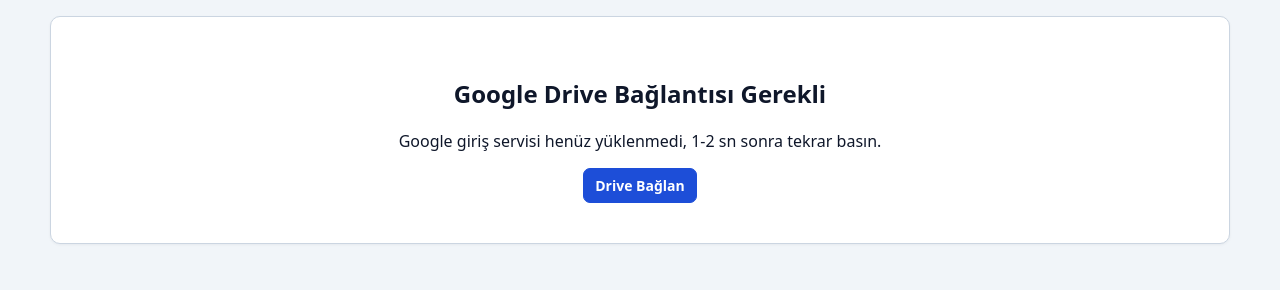
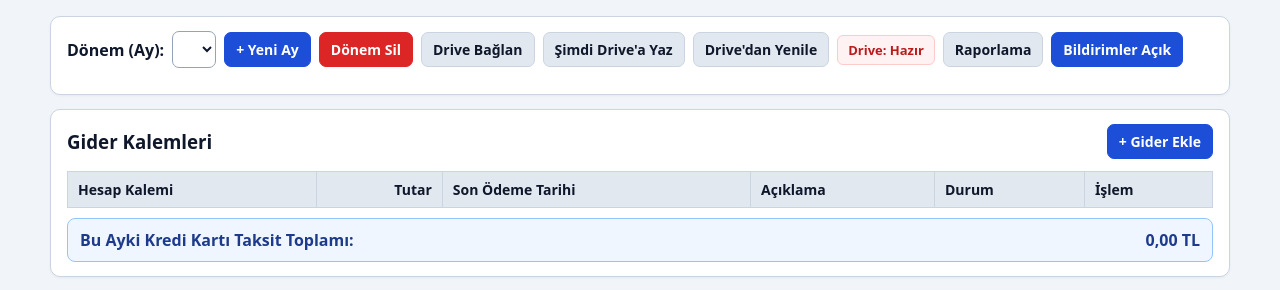
Before and after one commit to recakir35/butce-pwa, a plain HTML site: page index.html in a window 1280 px wide. Shown: the top 290 px of the page. Drawn offline with Linux system fonts and the light colour scheme.

Commit message:
Update index.html

```diff
--- a/index.html
+++ b/index.html
@@ -11,24 +11,18 @@
 </head>
 <body>
   <div class="container">
-    <!-- Drive bağlı değilken SADECE bu ekran görünür -->
-    <div id="driveGate" class="card" style="text-align:center; padding:40px 20px;">
-      <h2>Google Drive Bağlantısı Gerekli</h2>
-      <p id="driveGateStatus">Drive bağlanılmadan hiçbir veri gösterilmez.</p>
-      <button id="driveConnectBtn" type="button" class="primary">Drive Bağlan</button>
-    </div>
-
-    <!-- Drive bağlandıktan sonra açılan tam çalışma alanı -->
-    <div id="appWorkspace" class="hidden">
     <div class="card">
       <div class="toolbar">
         <label for="periodSelect"><strong>Dönem (Ay):</strong></label>
         <select id="periodSelect"></select>
         <button id="addPeriodBtn" type="button" class="primary">+ Yeni Ay</button>
         <button id="deletePeriodBtn" type="button" class="danger">Dönem Sil</button>
-          <span id="driveStatusText" class="drive-status">Drive: Bağlandı</span>
+
+        <button id="driveConnectBtn" type="button" class="secondary">Drive Bağlan</button>
         <button id="driveSyncNowBtn" type="button" class="secondary">Şimdi Drive'a Yaz</button>
         <button id="driveReloadBtn" type="button" class="secondary">Drive'dan Yenile</button>
+        <span id="driveStatusText" class="drive-status">Drive: Hazır</span>
+
         <button id="toggleReportBtn" type="button" class="secondary">Raporlama</button>
         <button id="toggleNotifyBtn" type="button" class="primary">Bildirimler Açık</button>
       </div>
@@ -138,9 +132,8 @@
       </table>
     </div>
   </div>
-  </div>
 
-  <!-- Gider Ekleme / Düzenleme Modalı -->
+  <!-- Gider Modalı -->
   <div id="expenseModal" class="modal-backdrop">
     <div class="modal-box">
       <h3 id="expenseModalTitle">Gider Kalemi</h3>
@@ -169,7 +162,7 @@
     </div>
   </div>
 
-  <!-- Gelir Ekleme / Düzenleme Modalı -->
+  <!-- Gelir Modalı -->
   <div id="incomeModal" class="modal-backdrop">
     <div class="modal-box">
       <h3 id="incomeModalTitle">Gelir Kalemi</h3>
@@ -194,7 +187,7 @@
     </div>
   </div>
 
-  <!-- Kredi Kartı Taksiti Modalı -->
+  <!-- Kredi Kartı Modalı -->
   <div id="ccModal" class="modal-backdrop">
     <div class="modal-box">
       <h3 id="ccModalTitle">Kredi Kartı Taksiti</h3>
```
Lines whose indentation alone changed are shown as unchanged.
